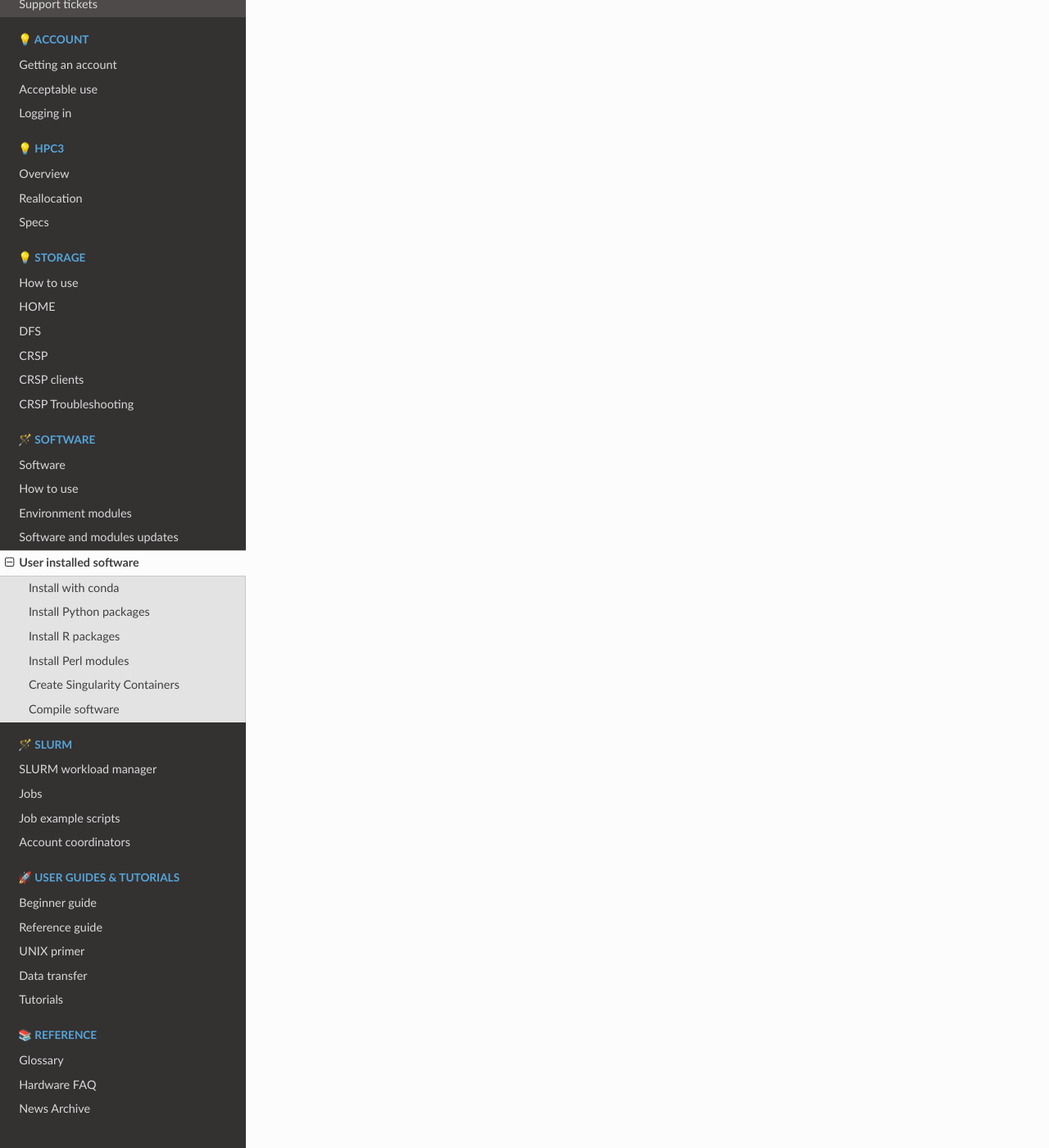
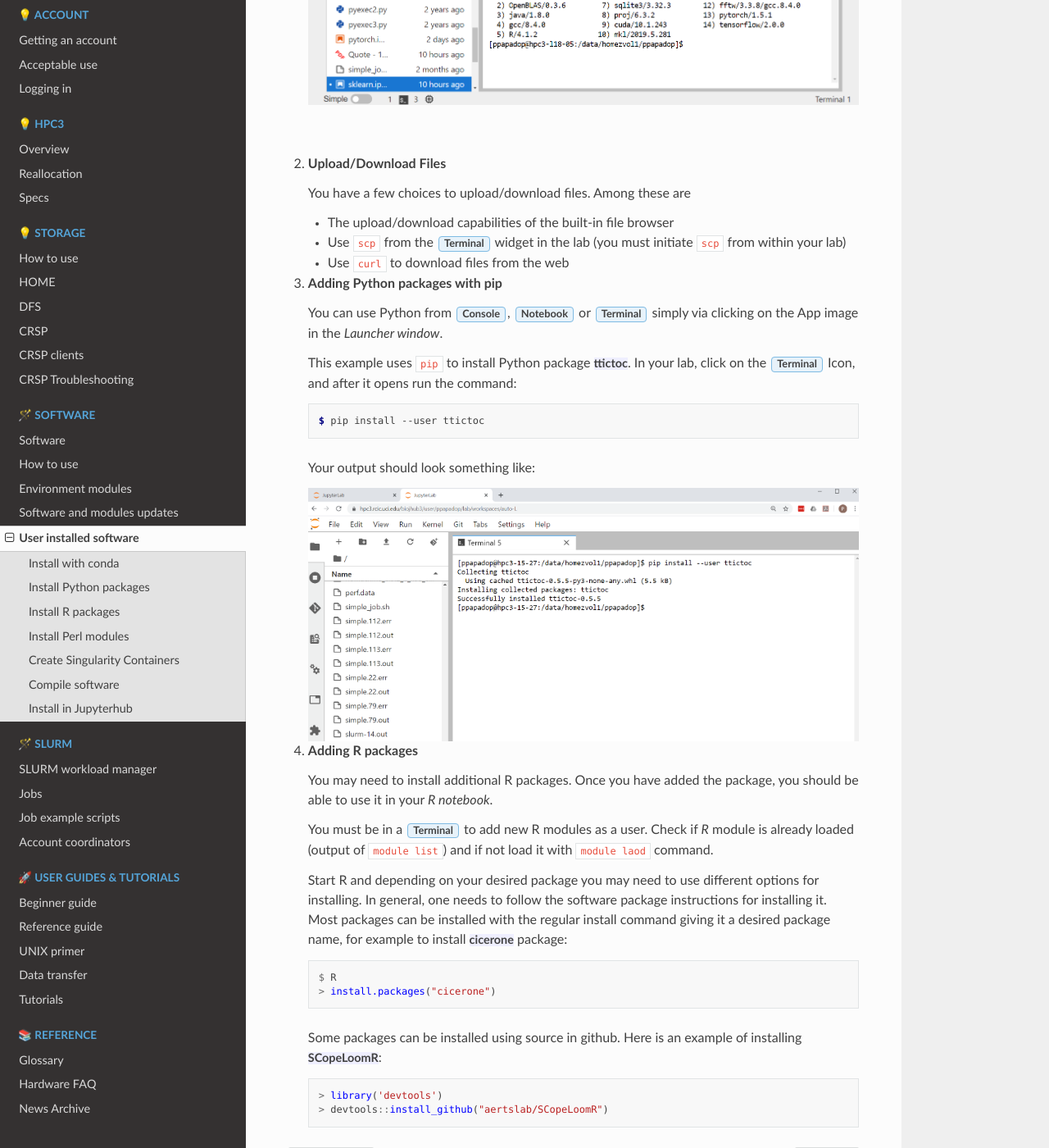
Before and after one commit to RCIC-UCI-Public/website-rcic, a Sphinx documentation site: the page built from docs/source/software/user-installed.rst, in a window 1280 px wide and 1400 px high, scrolled down 16728 px. Shown: the whole window at 82% size. Built offline with Sphinx 7.4.7 and the Read the Docs theme 2.0.0, drawn with Linux system fonts in a browser that asks for light colours; some of the changed text lies outside the part shown.

Commit message:
add install in jupyterhub

```diff
--- a/docs/source/software/user-installed.rst
+++ b/docs/source/software/user-installed.rst
@@ -24,10 +24,10 @@
 
 .. centered:: Software installation guides
 
-===================== =========================== ================
-:ref:`install conda`  :ref:`install python`       :ref:`install r`
+===================== =========================== ================ ======================
+:ref:`install conda`  :ref:`install python`       :ref:`install r` :ref:`install jupyter`
 :ref:`install perl`   :ref:`install singularity`  :ref:`compile`
-===================== =========================== ================
+===================== =========================== ================ ======================
 
 .. _install conda:
 
@@ -847,3 +847,87 @@
 
    For instructions on creating modules for your installed
    software please see :ref:`user installed modules`.
+
+.. _install jupyter:
+
+Install in Jupyterhub
+---------------------
+
+Your JupyterLab server is a Singularity container. The container is a subset of the full HPC3 software stack.
+While the lab environment is reasonably complete, you may want to install
+additional Python or R modules.
+
+1. **Default settings**
+
+   Different containers will have a different subset of modules and available applications.
+   Here’s what your Lab interface may look like the first time you start.
+   The highlighted area is where you can upload/download files from/to your
+   laptop (built-in capabilities) and where empty Python or R notebooks are:
+
+   .. image:: images/jhub-initial.png
+      :align: center
+      :alt: server lab area
+
+   A standard Jupyter Notebook can be started from within your lab server.
+
+   The is also a Unix terminal application, you can use it for command-line access.
+   The following example shows the available software modules and the modules loaded by default:
+
+   .. image:: images/jhub-terminal.png
+      :align: center
+      :alt: server terminal app
+
+   |
+
+2. **Upload/Download Files**
+
+   You have a few choices to upload/download files. Among these are
+
+   * The upload/download capabilities of the built-in file browser
+   * Use ``scp`` from the :guilabel:`Terminal` widget in the lab (you must initiate ``scp`` from within your lab)
+   * Use ``curl`` to download files from the web
+
+3. **Adding Python packages with pip**
+
+   You can use Python from :guilabel:`Console`, :guilabel:`Notebook`
+   or :guilabel:`Terminal` simply via clicking on the App image in the *Launcher window*.
+
+   This example uses ``pip`` to install Python package :tt:`ttictoc`. In your lab, click on the
+   :guilabel:`Terminal` Icon, and after it opens run the command:
+
+   .. code-block:: console
+
+      $ pip install --user ttictoc
+
+   Your output should look something like:
+
+   .. image:: images/jhub-pip.png
+      :align: center
+      :alt: install with pip
+
+4. **Adding R packages**
+
+   You may need to install additional R packages.
+   Once you have added the package, you should be able to use it in your *R notebook*.
+
+   You must be in a :guilabel:`Terminal` to add new R modules as a user.
+   Check if *R* module is already loaded (output of ``module list``) and if
+   not load it with ``module laod`` command.
+
+   Start R and depending on your desired package you may need to use different options for installing.
+   In general, one needs to follow the software package instructions for installing it.
+   Most packages can be installed with the regular install command giving it a desired package name,
+   for example to install :tt:`cicerone` package:
+
+   .. code-block:: R
+
+      $ R
+      > install.packages("cicerone")
+
+   Some packages can be installed using source in github. Here is an example of
+   installing :tt:`SCopeLoomR`:
+
+   .. code-block:: R
+
+      > library('devtools')
+      > devtools::install_github("aertslab/SCopeLoomR")
```
Also changed, not shown: docs/source/software/images/jhub-initial.png (added), docs/source/software/images/jhub-pip.png (added), docs/source/software/images/jhub-terminal.png (added).
